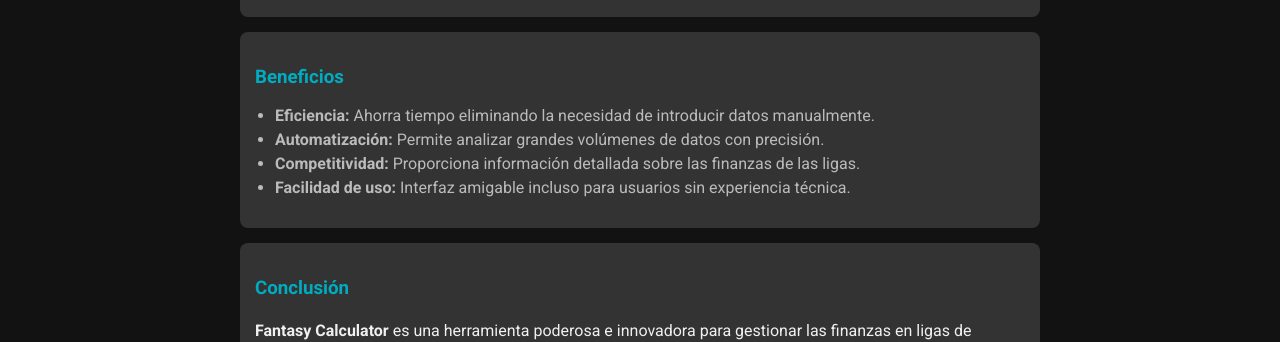
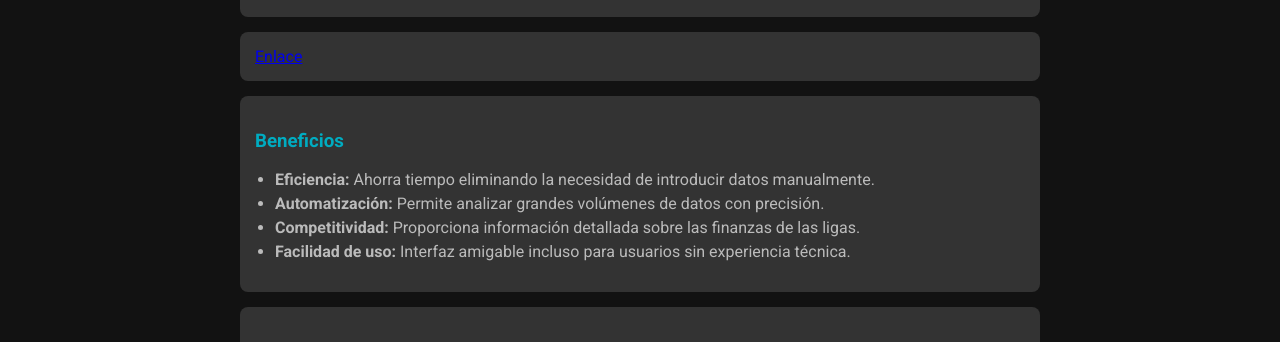
Before and after one commit to Iker-Pastor/portfolio, a React (Create React App) app: page /portfolio/projects/csharp/fantasy_calculator in a window 1280 px wide. Shown: the part 2290-2632 px from the top of the page. Built offline with nearby package versions, Linux system fonts and the light colour scheme.

Commit message:
Ajuste Temporal de videos

```diff
--- a/src/pages/projects/csharp/fantasy_calculator.jsx
+++ b/src/pages/projects/csharp/fantasy_calculator.jsx
@@ -132,6 +132,9 @@
                 </iframe>
             </div>
       <div>
+            <a href="https://www.youtube.com/watch?v=fhepCAgNR4Q">Enlace</a>
+      </div>
+      <div>
         <h3>Beneficios</h3>
         <ul>
           <li>
--- a/src/pages/projects/kotlin/torneo_maker.jsx
+++ b/src/pages/projects/kotlin/torneo_maker.jsx
@@ -65,6 +65,7 @@
             </div>
             <div>
                 <h3>Video Demostrativo del Funcionamiento</h3>
+
                 <iframe
                     src="https://www.youtube.com/watch?v=8bfP6FZG7V8&t=13s"
                     title="Torneo Maker"
@@ -72,6 +73,11 @@
                     allowFullScreen>
                 </iframe>
             </div>
+
+            <div>
+                <a href="https://www.youtube.com/watch?v=8bfP6FZG7V8&t=13s">Enlace</a>
+            </div>
+
             <div>
                 <h3>Beneficios</h3>
                 <ul>
```
